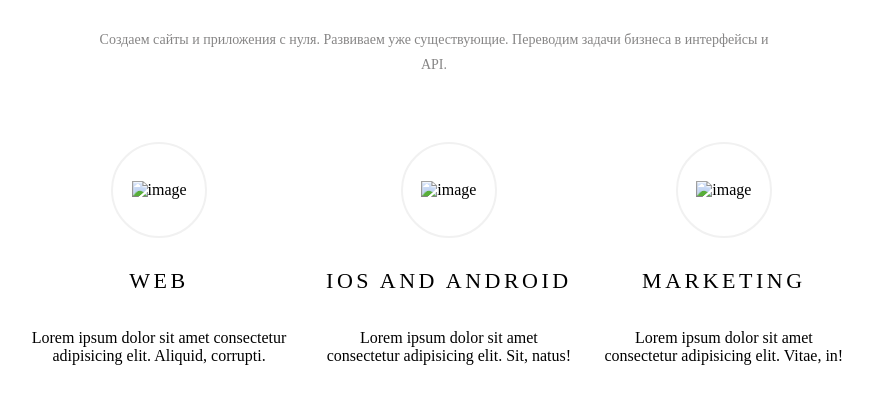
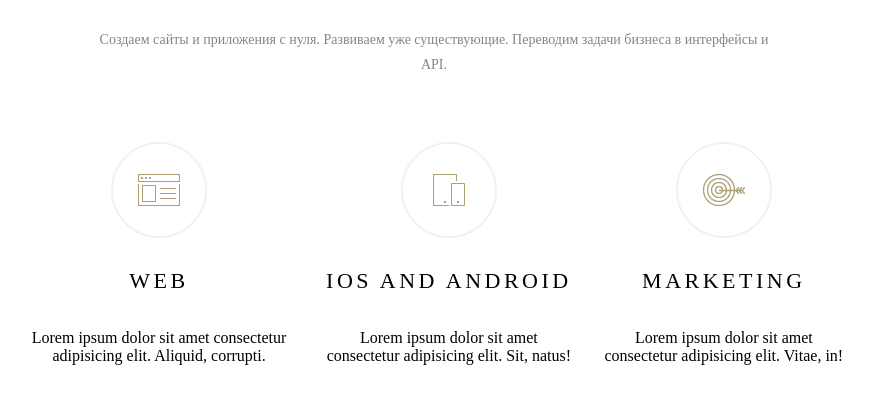
Before and after one commit to anetochkadmi/css-cv, a plain HTML site: page studying-bem/index.html in a window 1280 px wide. Shown: the part 79-482 px from the top of the page, without its empty margins (206-1079 px from the left). Drawn offline with Linux system fonts and the light colour scheme; the site is published under a folder, as on GitHub Pages, so addresses that start at the root find nothing.

Commit message:
add href of img

```diff
--- a/studying-bem/index.html
+++ b/studying-bem/index.html
@@ -20,7 +20,7 @@
                 <div class="about__column">
                     <div class="item-about">
                         <div class="item-about__icon">
-                            <img src="/studying-bem/img/01.png" alt="image">
+                            <img src="./img/01.png" alt="image">
                         </div>
                         <div class="item-about__title">WEB</div>
                         <div class="item-about__text">Lorem ipsum dolor sit amet consectetur adipisicing elit. Aliquid, corrupti.</div>
@@ -29,7 +29,7 @@
                 <div class="about__column">
                     <div class="item-about">
                         <div class="item-about__icon">
-                            <img src="/studying-bem/img/02.png" alt="image">
+                            <img src="./img/02.png" alt="image">
                         </div>
                         <div class="item-about__title">iOS AND ANDROID</div>
                         <div class="item-about__text">Lorem ipsum dolor sit amet consectetur adipisicing elit. Sit, natus!</div>
@@ -38,7 +38,7 @@
                 <div class="about__column">
                     <div class="item-about">
                         <div class="item-about__icon">
-                            <img src="/studying-bem/img/03.png" alt="image">
+                            <img src="./img/03.png" alt="image">
                         </div>
                         <div class="item-about__title">MARKETING</div>
                         <div class="item-about__text">Lorem ipsum dolor sit amet consectetur adipisicing elit. Vitae, in!</div>
```
